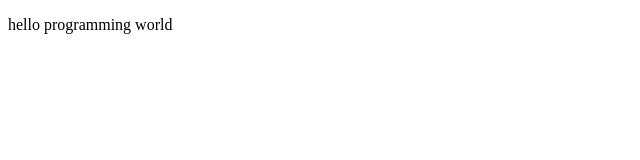
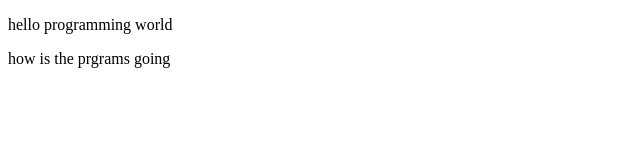
Before and after one commit to arishgautam/git-example-project, a plain HTML site: page index2.html in a window 1280 px wide. Shown: the whole page, without its empty margins (0-640 px from the left). Drawn offline with Linux system fonts and the light colour scheme.

Commit message:
some changes

```diff
--- a/index2.html
+++ b/index2.html
@@ -7,6 +7,7 @@
 </head>
 <body>
 <p> hello programming world</p>
+<p> how is the prgrams going</p>
 
 </body>
 </html>
```
